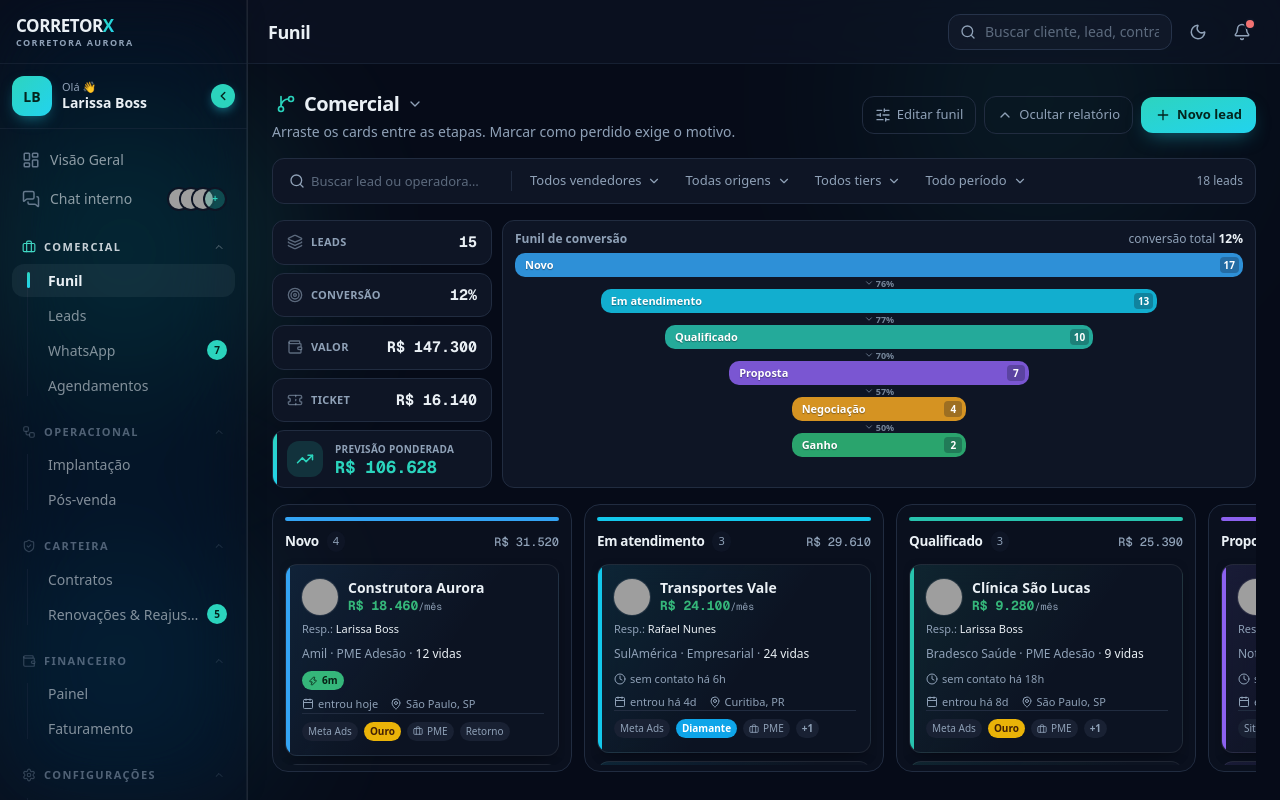
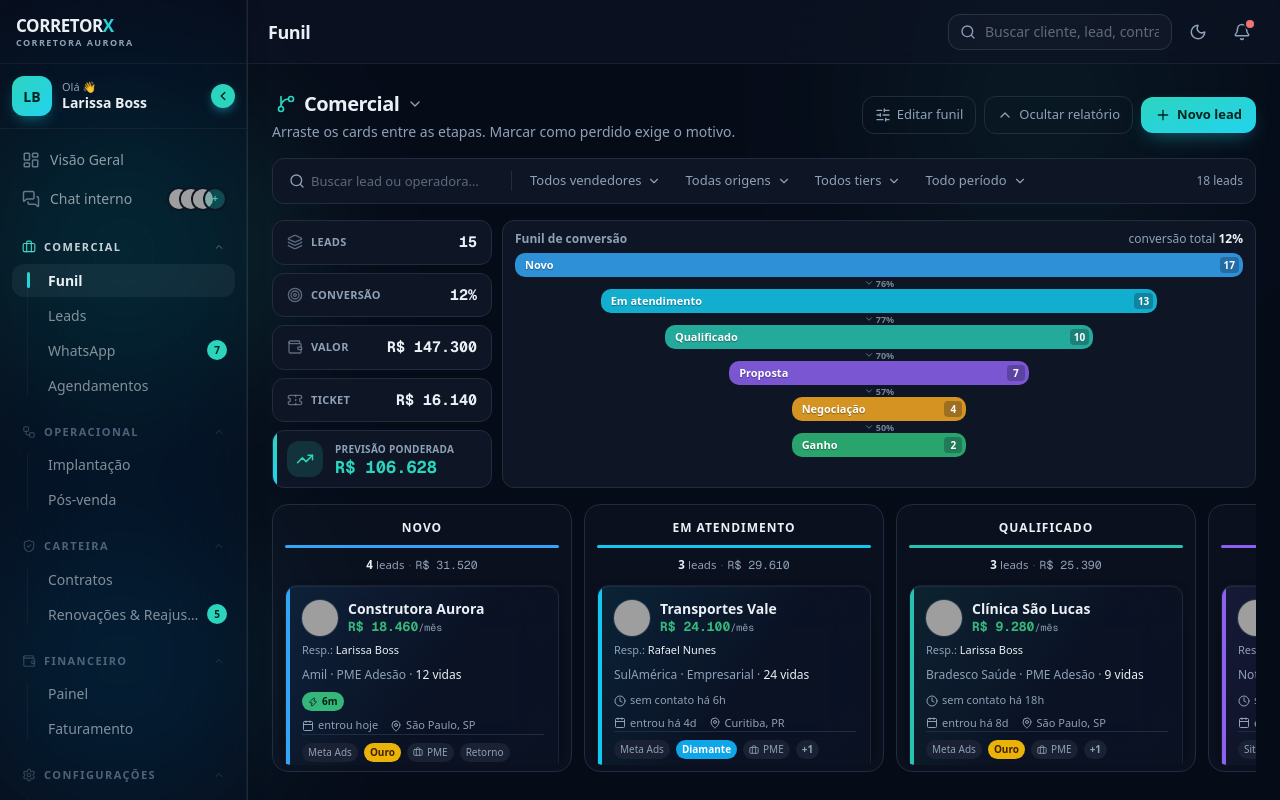
Before and after one commit to otomsales/corretorx-frontend, a React (Vite) app: page /app/funil in a window 1280 px wide. Built offline with nearby package versions, Linux system fonts and the light colour scheme; grey boxes are pictures that could not be loaded; a web font is replaced by a local one.

Commit message:
Funil: títulos centralizados + card glass tema-aware; Leads: seletor de colunas

```diff
--- a/src/pages/Funil.tsx
+++ b/src/pages/Funil.tsx
@@ -587,15 +587,14 @@ function StageColumn({ stage, leads, draggingId, stageColor, move }: {
   const ids = leads.map((l) => l.id)
   return (
     <section className="flex w-[300px] min-w-[288px] shrink-0 flex-col rounded-2xl border border-border bg-muted/25">
-      <header className="shrink-0 px-3 pt-3">
-        <div className="h-1 w-full rounded-full" style={{ background: stage.color }} aria-hidden />
-        <div className="mt-2.5 flex items-baseline justify-between gap-2">
-          <div className="flex items-center gap-2">
-            <h2 className="text-[13.5px] font-semibold tracking-tight">{stage.label}</h2>
-            <span className="rounded-full bg-card px-1.5 py-0.5 text-[11px] font-medium tabular-nums text-muted-foreground">{leads.length}</span>
-          </div>
-          <span className="font-mono text-xs font-medium tabular-nums text-muted-foreground">{brl(sumValues(leads))}</span>
-        </div>
+      <header className="shrink-0 px-3 pt-3.5">
+        <h2 className="text-center text-[12px] font-bold uppercase tracking-[0.08em] text-foreground">{stage.label}</h2>
+        <div className="mt-2 h-[2.5px] w-full rounded-full" style={{ background: stage.color }} aria-hidden />
+        <p className="mt-2 text-center text-[11.5px] text-muted-foreground">
+          <span className="font-semibold tabular-nums text-foreground">{leads.length}</span> {leads.length === 1 ? 'lead' : 'leads'}
+          <span className="mx-1 opacity-40">·</span>
+          <span className="font-mono tabular-nums">{brl(sumValues(leads))}</span>
+        </p>
       </header>
       <div
         ref={setNodeRef}
@@ -760,15 +759,14 @@ function LeadCardBody({ lead, stageColor, overlay = false, interactive = false,
   return (
     <article
       className={cn(
-        'group relative flex min-h-[172px] flex-col overflow-hidden rounded-xl border border-white/[0.08] p-3.5 pl-4 transition',
+        'group relative flex min-h-[172px] flex-col overflow-hidden rounded-xl border p-3.5 pl-4 transition',
+        'border-black/[0.07] dark:border-white/[0.05]',
         overlay
-          ? 'w-[280px] rotate-2 cursor-grabbing shadow-[0_22px_48px_-10px_rgba(0,0,0,0.75)]'
-          : 'shadow-[0_6px_20px_-8px_rgba(0,0,0,0.55)] backdrop-blur-md hover:border-teal/40 hover:shadow-[0_12px_28px_-8px_rgba(0,0,0,0.65)]',
+          ? 'w-[280px] rotate-2 cursor-grabbing bg-card shadow-[0_18px_40px_-10px_rgba(0,0,0,0.28)] dark:shadow-[0_22px_48px_-10px_rgba(0,0,0,0.8)]'
+          : 'bg-[hsl(var(--card)/0.9)] backdrop-blur-xl backdrop-saturate-150 dark:bg-[hsl(var(--card)/0.55)] shadow-[0_4px_16px_-6px_rgba(15,23,42,0.16)] hover:border-teal/40 hover:shadow-[0_10px_26px_-8px_rgba(15,23,42,0.22)] dark:shadow-[inset_0_1px_0_0_rgba(255,255,255,0.06),0_10px_30px_-10px_rgba(0,0,0,0.7)] dark:hover:shadow-[inset_0_1px_0_0_rgba(255,255,255,0.08),0_18px_42px_-12px_rgba(0,0,0,0.8)]',
       )}
       style={{
-        background: overlay
-          ? `linear-gradient(125deg, color-mix(in srgb, ${color}, transparent 88%), transparent 55%), hsl(var(--card))`
-          : `linear-gradient(125deg, color-mix(in srgb, ${color}, transparent 90%), transparent 55%), hsl(var(--card) / 0.72)`,
+        backgroundImage: `linear-gradient(125deg, color-mix(in srgb, ${color}, transparent ${overlay ? 88 : 90}%), transparent 55%)`,
       }}
     >
       <span className="absolute inset-y-0 left-0 w-1" style={{ background: stripe }} aria-hidden />
--- a/src/pages/Leads.tsx
+++ b/src/pages/Leads.tsx
@@ -1,7 +1,7 @@
 import { useMemo, useState } from 'react'
 import { useNavigate } from 'react-router-dom'
 import {
-  Search, ChevronDown, ChevronUp, ChevronsUpDown, Check, X, Plus, MessageCircle, Activity, ArrowRightLeft, Pencil, Trash2, Eye, Users,
+  Search, ChevronDown, ChevronUp, ChevronsUpDown, Check, X, Plus, MessageCircle, Activity, ArrowRightLeft, Pencil, Trash2, Eye, Users, Columns3,
 } from 'lucide-react'
 import { toast } from 'sonner'
 import { cn } from '@/lib/utils'
@@ -31,6 +31,48 @@ const PERIOD_OPTS = [
   { value: '7', label: 'Últimos 7 dias' }, { value: '30', label: 'Últimos 30 dias' },
   { value: '90', label: 'Últimos 90 dias' }, { value: 'custom', label: 'Personalizado…' },
 ]
+
+// colunas configuráveis (Lead e Ações ficam sempre visíveis)
+const COLS = [
+  { key: 'phone', label: 'Telefone' },
+  { key: 'tier', label: 'Tier' },
+  { key: 'stage', label: 'Etapa' },
+  { key: 'status', label: 'Status' },
+  { key: 'owner', label: 'Responsável' },
+  { key: 'entrada', label: 'Entrada' },
+  { key: 'followup', label: 'Próx. retorno' },
+] as const
+
+function ColumnsMenu({ hidden, toggle }: { hidden: Set<string>; toggle: (k: string) => void }) {
+  const [open, setOpen] = useState(false)
+  return (
+    <div className="relative">
+      <button onClick={() => setOpen((v) => !v)} className="flex h-8 items-center gap-1.5 rounded-lg px-2.5 text-[13px] text-muted-foreground transition-colors hover:bg-muted/60 hover:text-foreground">
+        <Columns3 className="h-3.5 w-3.5" /> Colunas
+        <ChevronDown className={cn('h-3.5 w-3.5 transition-transform', open && 'rotate-180')} />
+      </button>
+      {open && (
+        <>
+          <button type="button" className="fixed inset-0 z-40 cursor-default" onClick={() => setOpen(false)} aria-hidden />
+          <div className="dropdown-in absolute right-0 top-full z-50 mt-1.5 w-56 rounded-xl border border-white/10 bg-card p-1.5 shadow-[inset_0_1px_0_0_rgba(255,255,255,0.06),0_2px_4px_-1px_rgba(0,0,0,0.4),0_12px_24px_-8px_rgba(0,0,0,0.5),0_32px_64px_-16px_rgba(0,0,0,0.7)]">
+            <p className="px-2.5 pb-1 pt-1 text-[10px] font-semibold uppercase tracking-wide text-muted-foreground/60">Colunas visíveis</p>
+            {COLS.map((c) => {
+              const on = !hidden.has(c.key)
+              return (
+                <button key={c.key} onClick={() => toggle(c.key)} className="flex w-full items-center gap-2.5 rounded-lg px-2.5 py-1.5 text-left text-[13px] text-foreground transition-colors hover:bg-foreground/[0.05]">
+                  <span className={cn('grid h-4 w-4 shrink-0 place-items-center rounded-[5px] border-[1.5px] transition-colors', on ? 'border-transparent bg-teal' : 'border-input')}>
+                    {on && <Check className="h-3 w-3 text-primary-foreground" strokeWidth={3.5} />}
+                  </span>
+                  <span className="flex-1">{c.label}</span>
+                </button>
+              )
+            })}
+          </div>
+        </>
+      )}
+    </div>
+  )
+}
 
 // ordenação
 type SortKey = 'lead' | 'phone' | 'tier' | 'stage' | 'status' | 'owner' | 'entrada' | 'followup'
@@ -122,6 +164,10 @@ export default function Leads() {
   const [fTo, setFTo] = useState('')
   const [sort, setSort] = useState<{ key: SortKey; dir: 'asc' | 'desc' } | null>(null)
   const toggleSort = (key: SortKey) => setSort((s) => s?.key === key ? (s.dir === 'asc' ? { key, dir: 'desc' } : null) : { key, dir: 'asc' })
+  const [hidden, setHidden] = useState<Set<string>>(new Set())
+  const toggleCol = (k: string) => setHidden((prev) => { const n = new Set(prev); n.has(k) ? n.delete(k) : n.add(k); return n })
+  const vis = (k: string) => !hidden.has(k)
+  const colCount = 2 + COLS.filter((c) => vis(c.key)).length
 
   // modais CRUD / ações
   const [formOpen, setFormOpen] = useState<{ lead: Lead | null } | null>(null)
@@ -233,9 +279,13 @@ export default function Leads() {
             <X className="h-3.5 w-3.5" /> Limpar
           </button>
         )}
-        <span className="ml-auto pr-2 text-[13px] tabular-nums text-muted-foreground">
-          <span className="font-semibold text-foreground">{rows.length}</span> {rows.length === 1 ? 'lead' : 'leads'}
-        </span>
+        <div className="ml-auto flex items-center gap-1">
+          <ColumnsMenu hidden={hidden} toggle={toggleCol} />
+          <span className="mx-1 h-5 w-px bg-border" />
+          <span className="pr-2 text-[13px] tabular-nums text-muted-foreground">
+            <span className="font-semibold text-foreground">{rows.length}</span> {rows.length === 1 ? 'lead' : 'leads'}
+          </span>
+        </div>
       </div>
 
       {/* tabela */}
@@ -245,20 +295,20 @@ export default function Leads() {
             <thead>
               <tr className="border-b border-border bg-muted/25 text-[11px] font-semibold uppercase tracking-wide text-muted-foreground">
                 {th('lead', 'Lead')}
-                {th('phone', 'Telefone')}
-                {th('tier', 'Tier')}
-                {th('stage', 'Etapa')}
-                {th('status', 'Status')}
-                {th('owner', 'Responsável')}
-                {th('entrada', 'Entrada')}
-                {th('followup', 'Próx. retorno')}
+                {vis('phone') && th('phone', 'Telefone')}
+                {vis('tier') && th('tier', 'Tier')}
+                {vis('stage') && th('stage', 'Etapa')}
+                {vis('status') && th('status', 'Status')}
+                {vis('owner') && th('owner', 'Responsável')}
+                {vis('entrada') && th('entrada', 'Entrada')}
+                {vis('followup') && th('followup', 'Próx. retorno')}
                 <th className="px-2 py-3 text-right font-semibold">Ações</th>
               </tr>
             </thead>
             <tbody className="divide-y divide-border">
               {rows.length === 0 ? (
                 <tr>
-                  <td colSpan={9} className="h-48 text-center">
+                  <td colSpan={colCount} className="h-48 text-center">
                     <div className="flex flex-col items-center gap-2 text-muted-foreground">
                       <Users className="h-10 w-10 text-muted-foreground/25" />
                       <p className="text-sm">Nenhum lead com esses filtros.</p>
@@ -278,13 +328,13 @@ export default function Leads() {
                       </div>
                     </div>
                   </td>
-                  <td className="whitespace-nowrap px-2 py-2.5 font-mono text-[12.5px] text-muted-foreground">{lead.phone ? formatPhone(lead.phone) : '—'}</td>
-                  <td className="px-2 py-2.5"><TierPill t={lead.tier} /></td>
-                  <td className="px-2 py-2.5"><StageChip id={lead.stage} /></td>
-                  <td className="whitespace-nowrap px-2 py-2.5"><StatusDot s={status} /></td>
-                  <td className="whitespace-nowrap px-2 py-2.5"><OwnerTag id={lead.ownerId} /></td>
-                  <td className="whitespace-nowrap px-2 py-2.5 font-mono text-[12.5px] tabular-nums text-muted-foreground">{entryDate(lead.entryDaysAgo)}</td>
-                  <td className="px-2 py-2.5"><FollowupCell days={lead.followupInDays} /></td>
+                  {vis('phone') && <td className="whitespace-nowrap px-2 py-2.5 font-mono text-[12.5px] text-muted-foreground">{lead.phone ? formatPhone(lead.phone) : '—'}</td>}
+                  {vis('tier') && <td className="px-2 py-2.5"><TierPill t={lead.tier} /></td>}
+                  {vis('stage') && <td className="px-2 py-2.5"><StageChip id={lead.stage} /></td>}
+                  {vis('status') && <td className="whitespace-nowrap px-2 py-2.5"><StatusDot s={status} /></td>}
+                  {vis('owner') && <td className="whitespace-nowrap px-2 py-2.5"><OwnerTag id={lead.ownerId} /></td>}
+                  {vis('entrada') && <td className="whitespace-nowrap px-2 py-2.5 font-mono text-[12.5px] tabular-nums text-muted-foreground">{entryDate(lead.entryDaysAgo)}</td>}
+                  {vis('followup') && <td className="px-2 py-2.5"><FollowupCell days={lead.followupInDays} /></td>}
                   <td className="px-2 py-2.5">
                     <div className="flex items-center justify-end gap-0 opacity-70 transition-opacity group-hover:opacity-100">
                       <RowAction icon={MessageCircle} label="Conversar" tone="teal" onClick={() => navigate('/app/chat')} />
```
